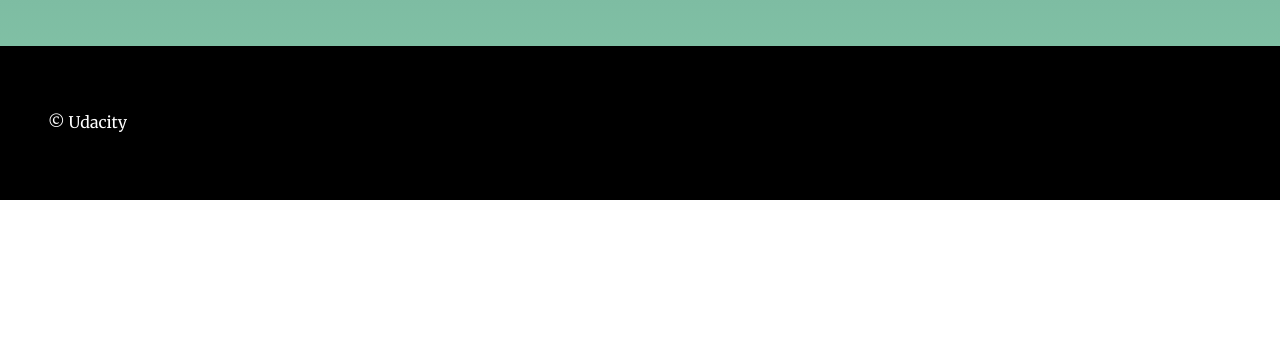
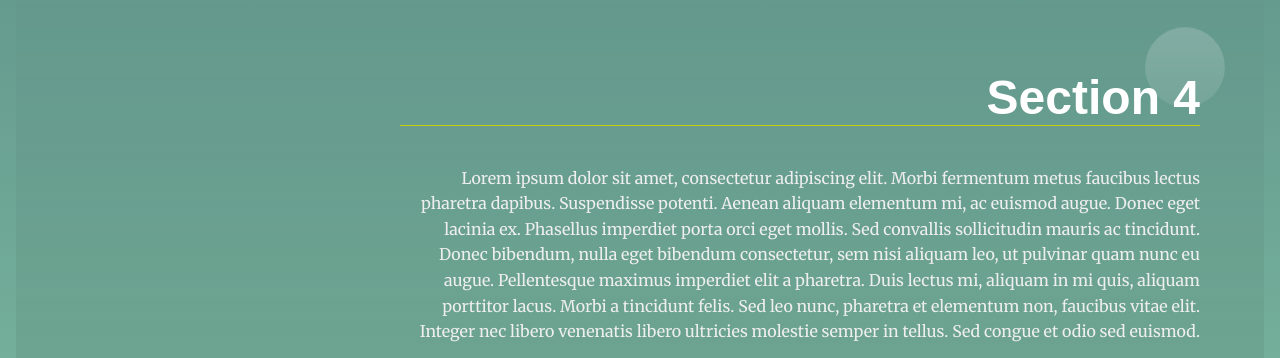
Before and after one commit to quochuyhl99/FE-project2, a plain HTML site: page index.html in a window 1280 px wide. Shown: the part 2425-2783 px from the top of the page. Before the commit the page ends 2625 px from the top, so only its background shows below. Drawn offline with Linux system fonts and the light colour scheme.

Commit message:
fix feedback

```diff
--- a/index.html
+++ b/index.html
@@ -124,6 +124,37 @@
                     </p>
                 </div>
             </section>
+
+            <section id="section4" data-nav="Section 4">
+                <div class="landing__container">
+                    <h2>Section 4</h2>
+                    <p>
+                        Lorem ipsum dolor sit amet, consectetur adipiscing elit.
+                        Morbi fermentum metus faucibus lectus pharetra dapibus.
+                        Suspendisse potenti. Aenean aliquam elementum mi, ac
+                        euismod augue. Donec eget lacinia ex. Phasellus
+                        imperdiet porta orci eget mollis. Sed convallis
+                        sollicitudin mauris ac tincidunt. Donec bibendum, nulla
+                        eget bibendum consectetur, sem nisi aliquam leo, ut
+                        pulvinar quam nunc eu augue. Pellentesque maximus
+                        imperdiet elit a pharetra. Duis lectus mi, aliquam in mi
+                        quis, aliquam porttitor lacus. Morbi a tincidunt felis.
+                        Sed leo nunc, pharetra et elementum non, faucibus vitae
+                        elit. Integer nec libero venenatis libero ultricies
+                        molestie semper in tellus. Sed congue et odio sed
+                        euismod.
+                    </p>
+
+                    <p>
+                        Aliquam a convallis justo. Vivamus venenatis, erat eget
+                        pulvinar gravida, ipsum lacus aliquet velit, vel luctus
+                        diam ipsum a diam. Cras eu tincidunt arcu, vitae rhoncus
+                        purus. Vestibulum fermentum consectetur porttitor.
+                        Suspendisse imperdiet porttitor tortor, eget elementum
+                        tortor mollis non.
+                    </p>
+                </div>
+            </section>
         </main>
         <footer class="page__footer">
             <p>&copy Udacity</p>
```
